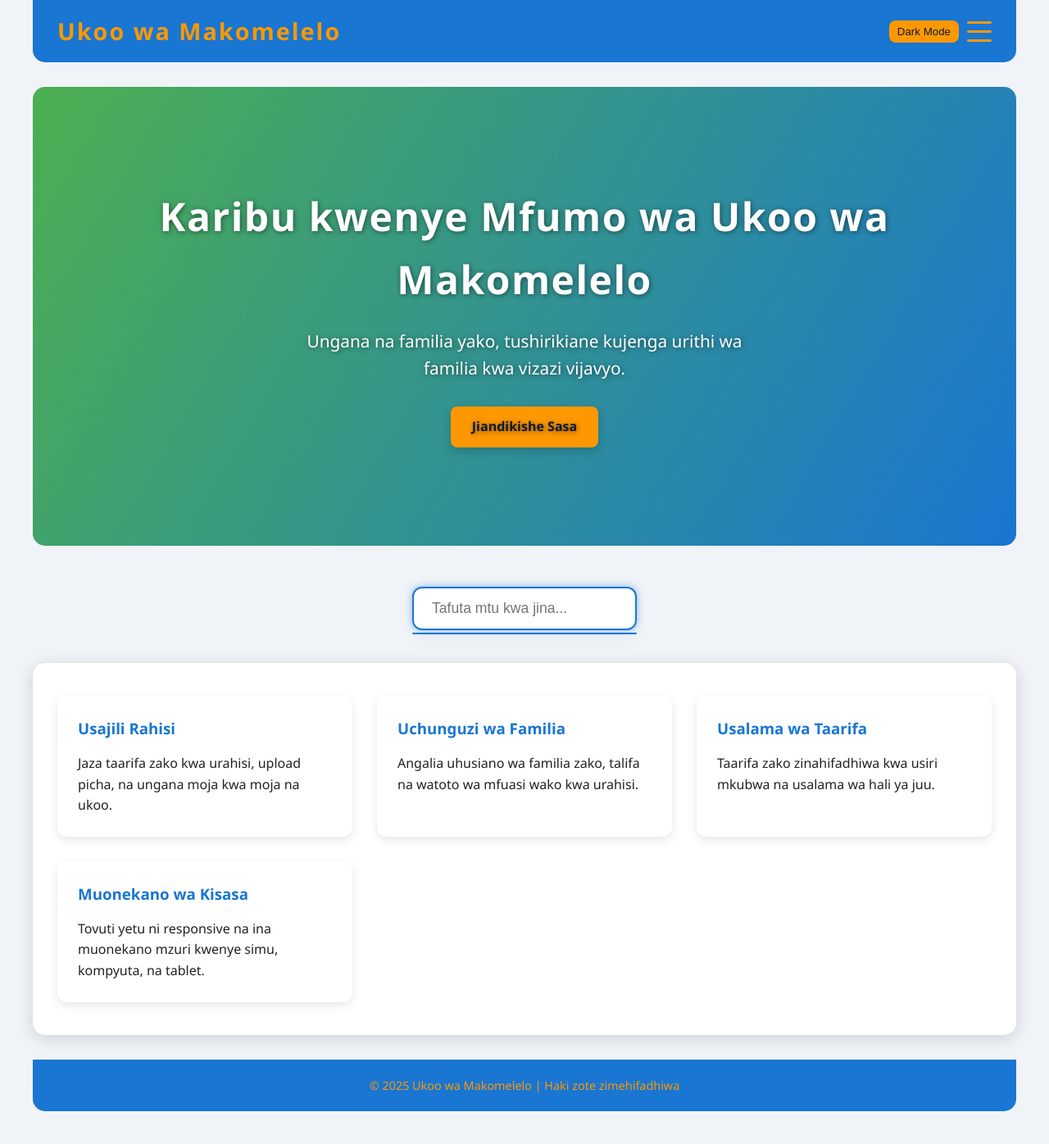
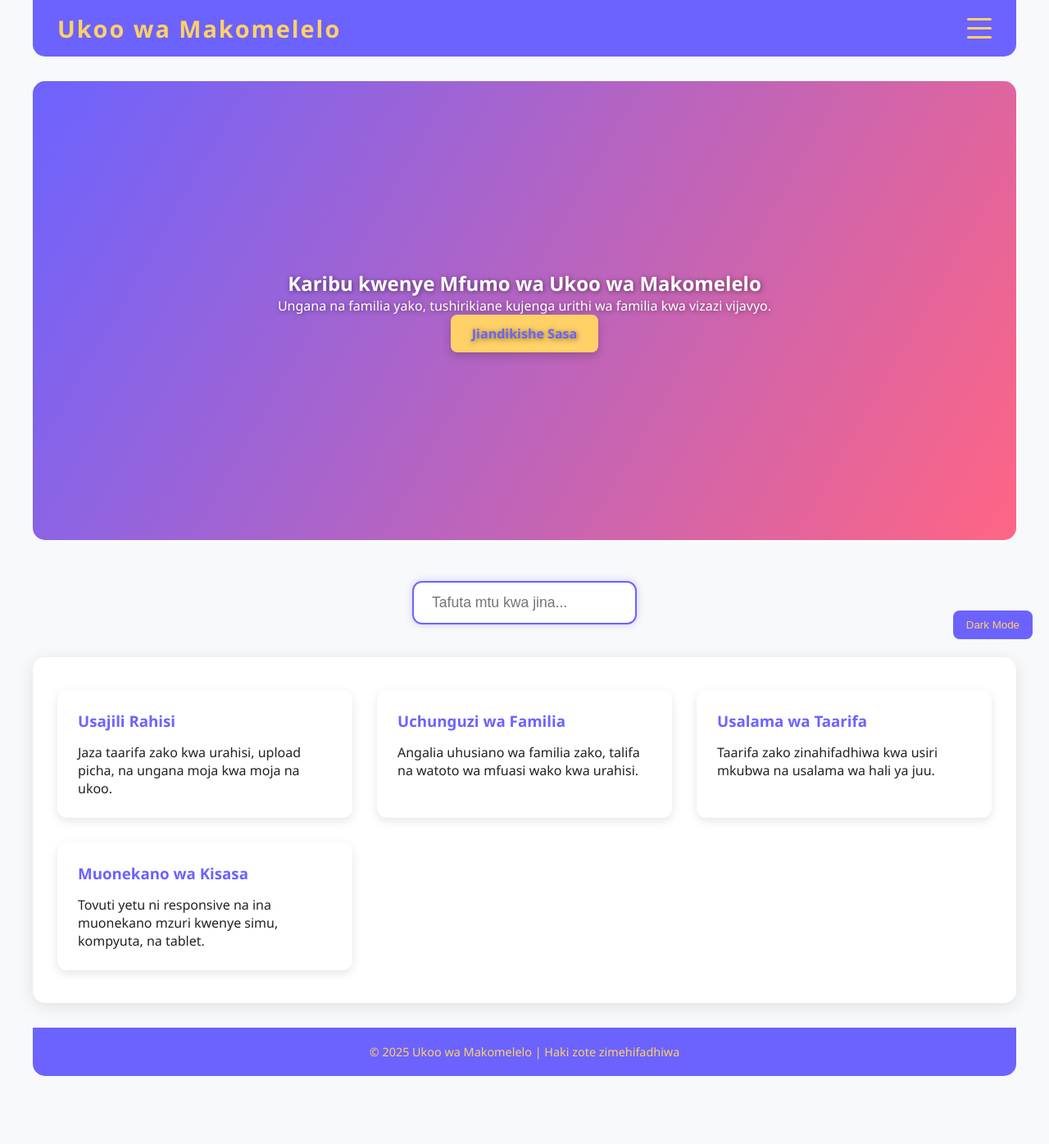
Before and after one commit to Georgemabeyo/ukoo, a PHP site: page / in a window 1280 px wide. Shown: the whole page at 82% size. After the commit the page ends 1313 px from the top, so only its background shows below. Run offline with PHP 8.4, Linux system fonts and the light colour scheme.

Commit message:
Update index.php

```diff
--- a/index.php
+++ b/index.php
@@ -9,80 +9,89 @@
 <title>Ukoo wa Makomelelo | Karibu</title>
 <style>
 /* Reset */
-* { margin:0; padding:0; box-sizing:border-box; }
+* {margin:0; padding:0; box-sizing:border-box;}
 
-/* Base Colors */
+/* Color palette */
 :root {
-    --primary-color: #1976d2;    /* New blue */
-    --secondary-color: #ff9800;  /* orange accent */
-    --accent-color: #4caf50;     /* green */
-    --bg-color: #f0f4f8;         /* light background */
-    --text-color: #222;
+    --primary: #6C63FF;       /* soft violet */
+    --secondary: #FF6584;     /* soft pink */
+    --accent: #FFD166;        /* soft yellow */
+    --bg: #F8F9FA;            /* light bg */
+    --text: #222;
     --feature-bg: #fff;
 }
 
-/* Dark Mode */
+/* Dark mode colors */
 body.dark {
-    --bg-color: #121212;
-    --text-color: #eee;
-    --primary-color: #2196f3;
-    --secondary-color: #ffc107;
-    --accent-color: #00e676;
-    --feature-bg: #1e1e1e;
+    --primary: #8E7CC3;       /* muted violet */
+    --secondary: #FF92A9;     /* soft pink */
+    --accent: #FFE29A;        /* light yellow */
+    --bg: #1E1E2F;            /* dark bg */
+    --text: #E0E0E0;
+    --feature-bg: #2A2A3F;
 }
 
 /* Body */
 body {
-    font-family: 'Segoe UI', Tahoma, Geneva, Verdana, sans-serif;
-    background-color: var(--bg-color);
-    color: var(--text-color);
-    line-height:1.6;
+    font-family:'Segoe UI', Tahoma, Geneva, Verdana, sans-serif;
+    background: var(--bg);
+    color: var(--text);
     min-height:100vh;
     display:flex;
     flex-direction:column;
     align-items:center;
     padding:0 15px 40px;
-    transition: all 0.3s ease;
+    transition: all 0.5s ease;
 }
 
 /* Header */
 header {
-    background: var(--primary-color);
-    color: var(--secondary-color);
+    background: var(--primary);
+    color: var(--accent);
     padding: 15px 30px;
-    display:flex; justify-content:space-between; align-items:center;
-    width:100%; max-width:1200px;
-    position: relative;
-    z-index: 1000;
-    border-radius: 0 0 15px 15px;
+    display:flex;
+    justify-content:space-between;
+    align-items:center;
+    width:100%;
+    max-width:1200px;
+    position:relative;
+    z-index:1000;
+    border-radius:0 0 15px 15px;
 }
-header .logo { font-weight:700; font-size:1.8rem; letter-spacing:2px; user-select:none; }
+header .logo {
+    font-weight:700;
+    font-size:1.8rem;
+    letter-spacing:2px;
+    user-select:none;
+}
+
+/* Menu Toggle */
+.menu-toggle { display:flex; flex-direction:column; cursor:pointer; width:30px; height:25px; justify-content:space-between; user-select:none; z-index:1600; }
+.menu-toggle span { height:3px; width:100%; background: var(--accent); border-radius:3px; transition:all 0.3s; }
+.menu-toggle.active span:nth-child(1) { transform: rotate(45deg) translate(5px,5px); }
+.menu-toggle.active span:nth-child(2) { opacity:0; }
+.menu-toggle.active span:nth-child(3) { transform: rotate(-45deg) translate(6px,-6px); }
 
 /* Nav */
 nav {
     position:absolute; top:100%; right:30px;
-    background: var(--primary-color); flex-direction:column;
+    background: var(--primary);
+    flex-direction:column;
     width:220px; max-height:0; overflow:hidden;
     border-radius:0 0 10px 10px;
-    box-shadow:0 8px 16px rgba(0,0,0,0.3);
+    box-shadow:0 8px 16px rgba(0,0,0,0.2);
     transition:max-height 0.35s ease;
     z-index:1500;
 }
 nav.open { max-height:350px; }
 nav a {
     display:block; padding:12px 25px;
-    color: var(--secondary-color); font-weight:600;
+    color: var(--accent); font-weight:600;
     font-size:1.1rem; text-decoration:none;
-    border-radius:0 0 0 10px; transition: background 0.3s;
+    border-radius:0 0 0 10px;
+    transition: background 0.3s ease;
 }
-nav a:hover, nav a:focus { background: var(--secondary-color); color: var(--primary-color); outline:none; }
-
-/* Menu Toggle */
-.menu-toggle { display:flex; flex-direction:column; cursor:pointer; width:30px; height:25px; justify-content:space-between; user-select:none; z-index:1600; }
-.menu-toggle span { height:3px; width:100%; background: var(--secondary-color); border-radius:3px; transition:all 0.3s; }
-.menu-toggle.active span:nth-child(1) { transform: rotate(45deg) translate(5px,5px); }
-.menu-toggle.active span:nth-child(2) { opacity:0; }
-.menu-toggle.active span:nth-child(3) { transform: rotate(-45deg) translate(6px,-6px); }
+nav a:hover, nav a:focus { background: var(--accent); color: var(--primary); outline:none; }
 
 /* Hero */
 .hero {
@@ -91,69 +100,91 @@ nav a:hover, nav a:focus { background: var(--secondary-color); color: var(--prim
     text-align:center; padding:0 20px; flex-direction:column;
     color:#fff; text-shadow:1px 1px 6px rgba(0,0,0,0.5);
     margin:30px 0;
-    background: linear-gradient(120deg, var(--accent-color) 0%, var(--primary-color) 100%);
+    background: linear-gradient(120deg, var(--primary) 0%, var(--secondary) 100%);
+    overflow:hidden;
 }
-.hero h1 { font-size:3rem; margin-bottom:20px; font-weight:900; letter-spacing:1.5px; }
-.hero p { font-size:1.3rem; max-width:600px; margin-bottom:30px; font-weight:500; }
+.hero h1, .hero p, .hero .btn-primary {
+    opacity:0; transform:translateY(30px);
+    animation-fill-mode: forwards;
+}
+.hero h1 { animation: fadeUp 1s ease 0.3s forwards; }
+.hero p { animation: fadeUp 1s ease 0.5s forwards; }
+.hero .btn-primary { animation: fadeUp 1s ease 0.7s forwards; }
 
-/* Buttons */
+@keyframes fadeUp { to { opacity:1; transform:translateY(0); } }
+
+/* Button */
 .btn-primary {
-    background: var(--secondary-color); color: #0d1b3a; padding:12px 26px;
-    font-size:1rem; font-weight:600; border:none; border-radius:8px;
-    cursor:pointer; text-decoration:none; transition:all 0.3s; box-shadow:0 4px 12px rgba(0,0,0,0.2);
+    background: var(--accent); color: var(--primary);
+    padding:12px 26px; font-size:1rem; font-weight:600;
+    border:none; border-radius:8px;
+    cursor:pointer; text-decoration:none;
+    transition:all 0.3s ease; box-shadow:0 4px 12px rgba(0,0,0,0.2);
 }
-.btn-primary:hover, .btn-primary:focus { background:#ffb300; box-shadow:0 6px 18px rgba(0,0,0,0.25); }
+.btn-primary:hover, .btn-primary:focus { background:#FFD14D; transform:scale(1.05); }
 
 /* Main & Features */
 main {
     background: var(--feature-bg); width:100%; max-width:1200px;
-    border-radius:15px; padding:40px 30px; box-shadow:0 4px 20px rgba(0,0,0,0.15);
-    flex-grow:1; margin-bottom:30px;
+    border-radius:15px; padding:40px 30px;
+    box-shadow:0 4px 20px rgba(0,0,0,0.1); flex-grow:1;
+    margin-bottom:30px; transition: all 0.5s;
 }
-.features { display:grid; grid-template-columns:repeat(auto-fit,minmax(280px,1fr)); gap:30px; }
-.feature-box { background: var(--feature-bg); border-radius:12px; padding:25px; box-shadow:0 4px 12px rgba(0,0,0,0.1); transition: transform 0.3s; }
+.features {
+    display:grid; grid-template-columns:repeat(auto-fit,minmax(280px,1fr)); gap:30px;
+}
+.feature-box {
+    background: var(--feature-bg); border-radius:12px; padding:25px;
+    box-shadow:0 4px 12px rgba(0,0,0,0.1);
+    transition: transform 0.3s, box-shadow 0.3s, opacity 0.5s;
+    opacity:0; transform:translateY(30px);
+}
 .feature-box:hover, .feature-box:focus-within { transform:translateY(-8px); box-shadow:0 10px 20px rgba(0,0,0,0.15); }
-.feature-box h3 { color: var(--primary-color); margin-bottom:15px; font-weight:700; }
-.feature-box p { color: var(--text-color); font-weight:500; font-size:1rem; }
+.feature-box.show { opacity:1; transform:translateY(0); }
+.feature-box h3 { color: var(--primary); margin-bottom:15px; font-weight:700; }
+.feature-box p { color: var(--text); font-weight:500; font-size:1rem; }
 
 /* Footer */
-footer { background: var(--primary-color); color: var(--secondary-color); text-align:center;
-         padding:20px 10px; font-size:0.9rem; border-radius:0 0 15px 15px; width:100%; max-width:1200px; }
+footer { background: var(--primary); color: var(--accent); text-align:center;
+         padding:20px 10px; font-size:0.9rem; border-radius:0 0 15px 15px;
+         width:100%; max-width:1200px; transition: all 0.5s; }
 
 /* Search bar */
 .search-container { max-width:600px; margin:20px auto 40px; position:relative; }
 #searchInput {
     width:100%; padding:14px 22px; font-size:1.1rem;
-    border-radius:12px; border:2px solid var(--primary-color); outline:none;
-    box-shadow:0 0 10px rgba(25,118,210,0.5); transition: border-color 0.3s, box-shadow 0.3s;
+    border-radius:12px; border:2px solid var(--primary); outline:none;
+    box-shadow:0 0 10px rgba(108,99,255,0.3); transition:border-color 0.3s, box-shadow 0.3s;
 }
-#searchInput:focus { border-color: var(--secondary-color); box-shadow:0 0 14px var(--secondary-color); }
+#searchInput:focus { border-color: var(--accent); box-shadow:0 0 14px var(--accent); }
 #searchResults { position:absolute; top:56px; width:100%; background: var(--feature-bg);
-    border:2px solid var(--primary-color); border-top:none; max-height:300px; overflow-y:auto;
-    border-radius:0 0 12px 12px; box-shadow:0 6px 16px rgba(0,0,0,0.15); z-index:2000; }
-#searchResults div.result-item { padding:12px 18px; cursor:pointer; border-bottom:1px solid #eee; font-weight:600; color: var(--primary-color); transition: background 0.25s, color 0.25s; }
-#searchResults div.result-item:hover, #searchResults div.result-item[aria-selected="true"] { background: var(--secondary-color); color: var(--primary-color); outline:none; }
+    border:2px solid var(--primary); border-top:none; max-height:300px; overflow-y:auto;
+    border-radius:0 0 12px 12px; box-shadow:0 6px 16px rgba(0,0,0,0.15); z-index:2000;
+    opacity:0; transform:translateY(-10px); transition:all 0.3s ease; }
+#searchResults.show { opacity:1; transform:translateY(0); }
+#searchResults div.result-item { padding:12px 18px; cursor:pointer; border-bottom:1px solid #eee; font-weight:600; color: var(--primary); transition: background 0.25s, color 0.25s; }
+#searchResults div.result-item:hover, #searchResults div.result-item[aria-selected="true"] { background: var(--accent); color: var(--primary); outline:none; }
 
+/* Person Details */
 #personDetails { max-width:600px; margin:20px auto; background: var(--feature-bg); padding:25px; border-radius:12px;
-    box-shadow:0 4px 14px rgba(0,0,0,0.1); display:none; }
-#personDetails img { float:left; width:130px; height:130px; border-radius:50%; object-fit:cover; margin-right:25px; border:4px solid var(--primary-color); box-shadow:0 0 10px var(--primary-color); }
-#personDetails h2 { margin-bottom:12px; color: var(--primary-color); font-family:'Segoe UI Black', sans-serif; font-size:2rem; }
-#personDetails p { font-size:1.1rem; color: var(--text-color); line-height:1.6; font-weight:600; }
+    box-shadow:0 4px 14px rgba(0,0,0,0.1); display:none; opacity:0; transform:translateY(10px); transition:all 0.4s ease; }
+#personDetails.show { display:block; opacity:1; transform:translateY(0); }
+#personDetails img { float:left; width:130px; height:130px; border-radius:50%; object-fit:cover; margin-right:25px; border:4px solid var(--primary); box-shadow:0 0 10px var(--primary); }
+#personDetails h2 { margin-bottom:12px; color: var(--primary); font-family:'Segoe UI Black', sans-serif; font-size:2rem; }
+#personDetails p { font-size:1.1rem; color: var(--text); line-height:1.6; font-weight:600; }
 #personDetails::after { content:""; display:table; clear:both; }
 
-/* Responsive nav */
+/* Responsive */
 @media(max-width:768px){ nav a{ font-size:1.2rem; } }
-@media(max-width:600px){ header{ padding:15px 20px;} .hero{margin:20px 0;height:50vh;} .hero h1{ font-size:2.2rem;} .hero p{ font-size:1.1rem;} }
+@media(max-width:600px){ header{ padding:15px 20px; } .hero{ height:50vh; margin:20px 0; } .hero h1{ font-size:2.2rem; } .hero p{ font-size:1.1rem; } }
 
 </style>
 </head>
 <body>
-
 <header>
     <div class="logo" aria-label="Ukoo wa Makomelelo">Ukoo wa Makomelelo</div>
-    <div style="display:flex; gap:10px; align-items:center;">
-        <button id="darkModeToggle" style="padding:6px 10px; border-radius:8px; border:none; background:var(--secondary-color); color:#0d1b3a; cursor:pointer;">Dark Mode</button>
-        <div class="menu-toggle" id="menu-toggle" aria-label="Toggle navigation" role="button" tabindex="0"><span></span><span></span><span></span></div>
+    <div class="menu-toggle" id="menu-toggle" aria-label="Toggle navigation" role="button" tabindex="0">
+        <span></span><span></span><span></span>
     </div>
     <nav id="nav-menu" role="navigation" aria-label="Main navigation" aria-hidden="true">
         <a href="index.php">Nyumbani</a>
@@ -169,6 +200,8 @@ footer { background: var(--primary-color); color: var(--secondary-color); text-a
     <p>Ungana na familia yako, tushirikiane kujenga urithi wa familia kwa vizazi vijavyo.</p>
     <a href="registration.php" class="btn-primary" role="button" aria-label="Jiandikishe Sasa">Jiandikishe Sasa</a>
 </section>
+
+<button id="darkModeToggle" style="position:fixed; bottom:20px; right:20px; padding:10px 16px; border:none; border-radius:8px; cursor:pointer; background:var(--primary); color:var(--accent); z-index:3000;">Dark Mode</button>
 
 <div class="search-container" role="search" aria-label="Tafuta mtu kwa jina">
     <input type="text" id="searchInput" placeholder="Tafuta mtu kwa jina..." autocomplete="off" aria-autocomplete="list" aria-controls="searchResults" aria-haspopup="listbox" aria-expanded="false"/>
@@ -189,55 +222,38 @@ footer { background: var(--primary-color); color: var(--secondary-color); text-a
 <footer>&copy; 2025 Ukoo wa Makomelelo | Haki zote zimehifadhiwa</footer>
 
 <script>
-// Menu toggle
-const menuToggle = document.getElementById('menu-toggle');
-const navMenu = document.getElementById('nav-menu');
-menuToggle.addEventListener('click', () => {
-    navMenu.classList.toggle('open');
-    menuToggle.classList.toggle('active');
-    navMenu.setAttribute('aria-hidden', navMenu.classList.contains('open') ? 'false':'true');
+// Dark/Light mode
+const darkToggle=document.getElementById('darkModeToggle');
+if(localStorage.getItem('darkMode')==='true') document.body.classList.add('dark');
+updateDarkText();
+darkToggle.addEventListener('click', ()=>{
+    document.body.classList.toggle('dark');
+    localStorage.setItem('darkMode', document.body.classList.contains('dark'));
+    updateDarkText();
 });
-menuToggle.addEventListener('keydown', e => { if(e.key==='Enter'||e.key===' '){ e.preventDefault(); menuToggle.click(); }});
+function updateDarkText(){ darkToggle.textContent=document.body.classList.contains('dark')?'Light Mode':'Dark Mode'; }
 
-// Dark mode
-const darkBtn = document.getElementById('darkModeToggle');
-darkBtn.addEventListener('click', () => {
-    document.body.classList.toggle('dark');
-    darkBtn.textContent = document.body.classList.contains('dark') ? 'Light Mode':'Dark Mode';
-    localStorage.setItem('darkMode', document.body.classList.contains('dark'));
-});
-if(localStorage.getItem('darkMode')==='true'){ document.body.classList.add('dark'); darkBtn.textContent='Light Mode'; }
+// Menu
+const menuToggle=document.getElementById('menu-toggle');
+const navMenu=document.getElementById('nav-menu');
+menuToggle.addEventListener('click',()=>{navMenu.classList.toggle('open');menuToggle.classList.toggle('active');navMenu.setAttribute('aria-hidden',navMenu.classList.contains('open')?'false':'true');});
+menuToggle.addEventListener('keydown',e=>{if(e.key==='Enter'||e.key===' '){e.preventDefault(); menuToggle.click();}});
 
-// Search code remains same
-const searchInput = document.getElementById('searchInput');
-const searchResults = document.getElementById('searchResults');
-const personDetails = document.getElementById('personDetails');
-let results=[],selectedIndex=-1;
+// Feature boxes animation
+const features=document.querySelectorAll('.feature-box');
+window.addEventListener('scroll',()=>{const trigger=window.innerHeight*0.85;features.forEach(box=>{const top=box.getBoundingClientRect().top;if(top<trigger) box.classList.add('show');});});
 
-function clearResults(){ searchResults.innerHTML=''; searchResults.setAttribute('aria-expanded','false'); selectedIndex=-1; searchInput.removeAttribute('aria-activedescendant'); }
-function highlightResult(index){ const items=searchResults.querySelectorAll('.result-item'); items.forEach((item,i)=>{ if(i===index){ item.setAttribute('aria-selected','true'); item.scrollIntoView({block:'nearest'}); searchInput.setAttribute('aria-activedescendant',item.id); } else { item.removeAttribute('aria-selected'); }}); }
-function showPersonDetails(person){ personDetails.style.display='block'; personDetails.innerHTML=`<img src="${person.photo_url?person.photo_url:'default-avatar.png'}" alt="Picha ya ${person.full_name}" /><h2>${person.full_name}</h2><p><strong>Umri:</strong> ${person.age||'Haijulikani'}</p><p><strong>Mkoa:</strong> ${person.region||'Haijulikani'}</p><p><strong>Kijiji/Mji:</strong> ${person.village||'Haijulikani'}</p><p><strong>Simu:</strong> ${person.phone||'Haijulikani'}</p><p><strong>Barua pepe:</strong> ${person.email||'Haijulikani'}</p><p><strong>Hali ya ndoa:</strong> ${person.marital_status||'Haijulikani'}</p><p><strong>Watoto:</strong> ${person.children||'Haijulikani'}</p>`; }
-
-searchInput.addEventListener('input',()=>{
-    const query=searchInput.value.trim();
-    personDetails.style.display='none';
-    clearResults();
-    if(query.length<2) return;
-    fetch('search.php?q='+encodeURIComponent(query))
-        .then(res=>res.json())
-        .then(data=>{ results=data; if(results.length===0){ searchResults.innerHTML='<div class="result-item" role="option">Hakuna mtu aliye patikana</div>'; searchResults.setAttribute('aria-expanded','true'); return; } searchResults.innerHTML=''; results.forEach((person,i)=>{ const div=document.createElement('div'); div.classList.add('result-item'); div.id='result-'+i; div.setAttribute('role','option'); div.textContent=person.full_name; div.dataset.index=i; div.tabIndex=-1; div.addEventListener('click',()=>{ showPersonDetails(person); clearResults(); searchInput.value=person.full_name; searchInput.focus(); }); searchResults.appendChild(div); }); searchResults.setAttribute('aria-expanded','true'); selectedIndex=-1; })
-        .catch(()=>{ searchResults.innerHTML='<div class="result-item" role="option">Tatizo la mtandao. Jaribu tena.</div>'; searchResults.setAttribute('aria-expanded','true'); });
-});
-
-searchInput.addEventListener('keydown',e=>{
-    const items=searchResults.querySelectorAll('.result-item'); if(items.length===0) return;
-    if(e.key==='ArrowDown'){ e.preventDefault(); selectedIndex=(selectedIndex+1)%items.length; highlightResult(selectedIndex); }
-    else if(e.key==='ArrowUp'){ e.preventDefault(); selectedIndex=(selectedIndex-1+items.length)%items.length; highlightResult(selectedIndex); }
-    else if(e.key==='Enter'){ e.preventDefault(); if(selectedIndex>=0 && selectedIndex<results.length){ showPersonDetails(results[selectedIndex]); clearResults(); } }
-    else if(e.key==='Escape'){ clearResults(); }
-});
-document.addEventListener('click',e=>{ if(!searchResults.contains(e.target)&&e.target!==searchInput){ clearResults(); }});
+// Search
+const searchInput=document.getElementById('searchInput');
+const searchResults=document.getElementById('searchResults');
+const personDetails=document.getElementById('personDetails');
+let results=[], selectedIndex=-1;
+function clearResults(){ searchResults.innerHTML=''; searchResults.classList.remove('show'); searchResults.setAttribute('aria-expanded','false'); selectedIndex=-1; searchInput.removeAttribute('aria-activedescendant'); }
+function highlightResult(index){ const items=searchResults.querySelectorAll('.result-item'); items.forEach((item,i)=>{ if(i===index){ item.setAttribute('aria-selected','true'); item.scrollIntoView({block:'nearest'}); searchInput.setAttribute('aria-activedescendant',item.id); }else{ item.removeAttribute('aria-selected');} }); }
+function showPersonDetails(person){ personDetails.innerHTML=`<img src="${person.photo_url||'default-avatar.png'}" alt="Picha ya ${person.full_name}"/><h2>${person.full_name}</h2><p><strong>Umri:</strong> ${person.age||'Haijulikani'}</p><p><strong>Mkoa:</strong> ${person.region||'Haijulikani'}</p><p><strong>Kijiji/Mji:</strong> ${person.village||'Haijulikani'}</p><p><strong>Simu:</strong> ${person.phone||'Haijulikani'}</p><p><strong>Barua pepe:</strong> ${person.email||'Haijulikani'}</p><p><strong>Hali ya ndoa:</strong> ${person.marital_status||'Haijulikani'}</p><p><strong>Watoto:</strong> ${person.children||'Haijulikani'}</p>`; personDetails.classList.add('show'); }
+searchInput.addEventListener('input',()=>{const query=searchInput.value.trim(); personDetails.classList.remove('show'); clearResults(); if(query.length<2)return; fetch('search.php?q='+encodeURIComponent(query)).then(res=>res.json()).then(data=>{results=data;if(results.length===0){searchResults.innerHTML='<div class="result-item" role="option">Hakuna mtu aliye patikana</div>'; searchResults.classList.add('show'); searchResults.setAttribute('aria-expanded','true'); return;} searchResults.innerHTML=''; results.forEach((person,i)=>{const div=document.createElement('div');div.classList.add('result-item'); div.id='result-'+i; div.setAttribute('role','option'); div.textContent=person.full_name; div.dataset.index=i; div.tabIndex=-1; div.addEventListener('click',()=>{ showPersonDetails(person); clearResults(); searchInput.value=person.full_name; searchInput.focus(); }); searchResults.appendChild(div);}); searchResults.classList.add('show'); searchResults.setAttribute('aria-expanded','true'); selectedIndex=-1; }).catch(()=>{ searchResults.innerHTML='<div class="result-item" role="option">Tatizo la mtandao. Jaribu tena.</div>'; searchResults.classList.add('show'); searchResults.setAttribute('aria-expanded','true');}); });
+searchInput.addEventListener('keydown',e=>{const items=searchResults.querySelectorAll('.result-item'); if(items.length===0) return; if(e.key==='ArrowDown'){e.preventDefault(); selectedIndex=(selectedIndex+1)%items.length; highlightResult(selectedIndex);} else if(e.key==='ArrowUp'){e.preventDefault(); selectedIndex=(selectedIndex-1+items.length)%items.length; highlightResult(selectedIndex);} else if(e.key==='Enter'){e.preventDefault(); if(selectedIndex>=0 && selectedIndex<results.length){ showPersonDetails(results[selectedIndex]); clearResults(); } } else if(e.key==='Escape'){ clearResults(); }});
+document.addEventListener('click',e=>{if(!searchResults.contains(e.target)&&e.target!==searchInput){clearResults();}});
 </script>
-
 </body>
 </html>
```
